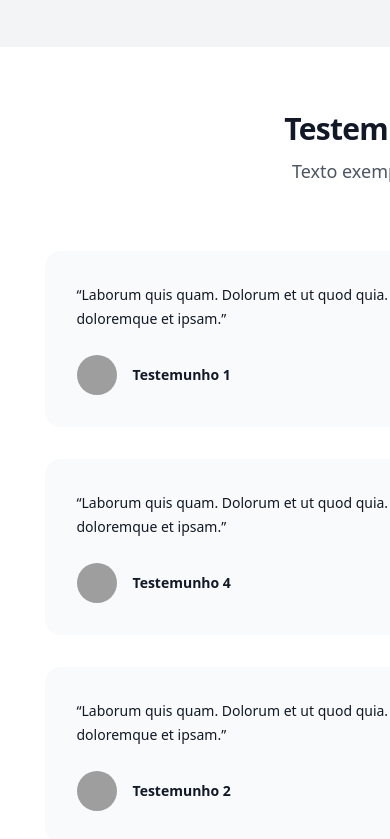
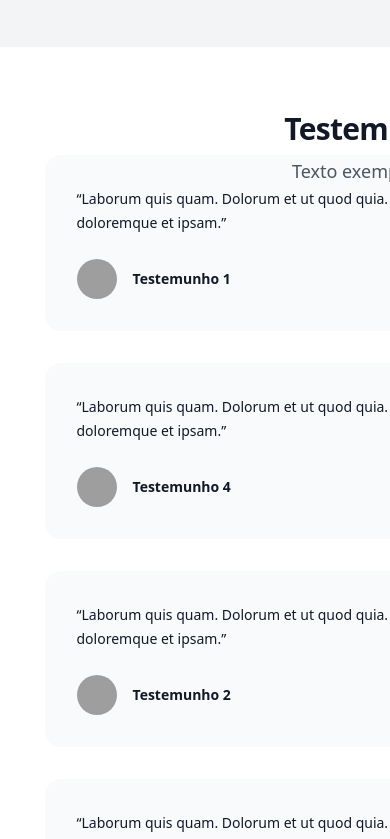
Before and after one commit to pedro-areal-torres/bos-homepage, a React (Vite) app: page / in a window 390 px wide. Shown: the part 4762-5601 px from the top of the page. Built offline with nearby package versions, Linux system fonts and the light colour scheme; grey boxes are pictures that could not be loaded.

Commit message:
Improvement testimonials

```diff
--- a/src/components/testimonials/testimonials.tsx
+++ b/src/components/testimonials/testimonials.tsx
@@ -63,8 +63,8 @@ const Testimonials: React.FC = () => {
             Texto exemplificativo
           </p>
         </div>
-        <div className='mx-auto mt-16 flow-root max-w-2xl sm:mt-20 lg:mx-0 lg:max-w-none'>
-          <div className='-mt-8 sm:-mx-4 sm:columns-2 sm:text-[0] lg:columns-3'>
+        <div className='mx-auto flow-root max-w-2xl sm:mt-20 lg:mx-0 lg:max-w-none'>
+          <div className='-mt-16 sm:-mx-4 sm:columns-2 sm:text-[0] lg:columns-3'>
             {testimonials.map((testimonial) => (
               <div
                 key={testimonial.author.name}
```
